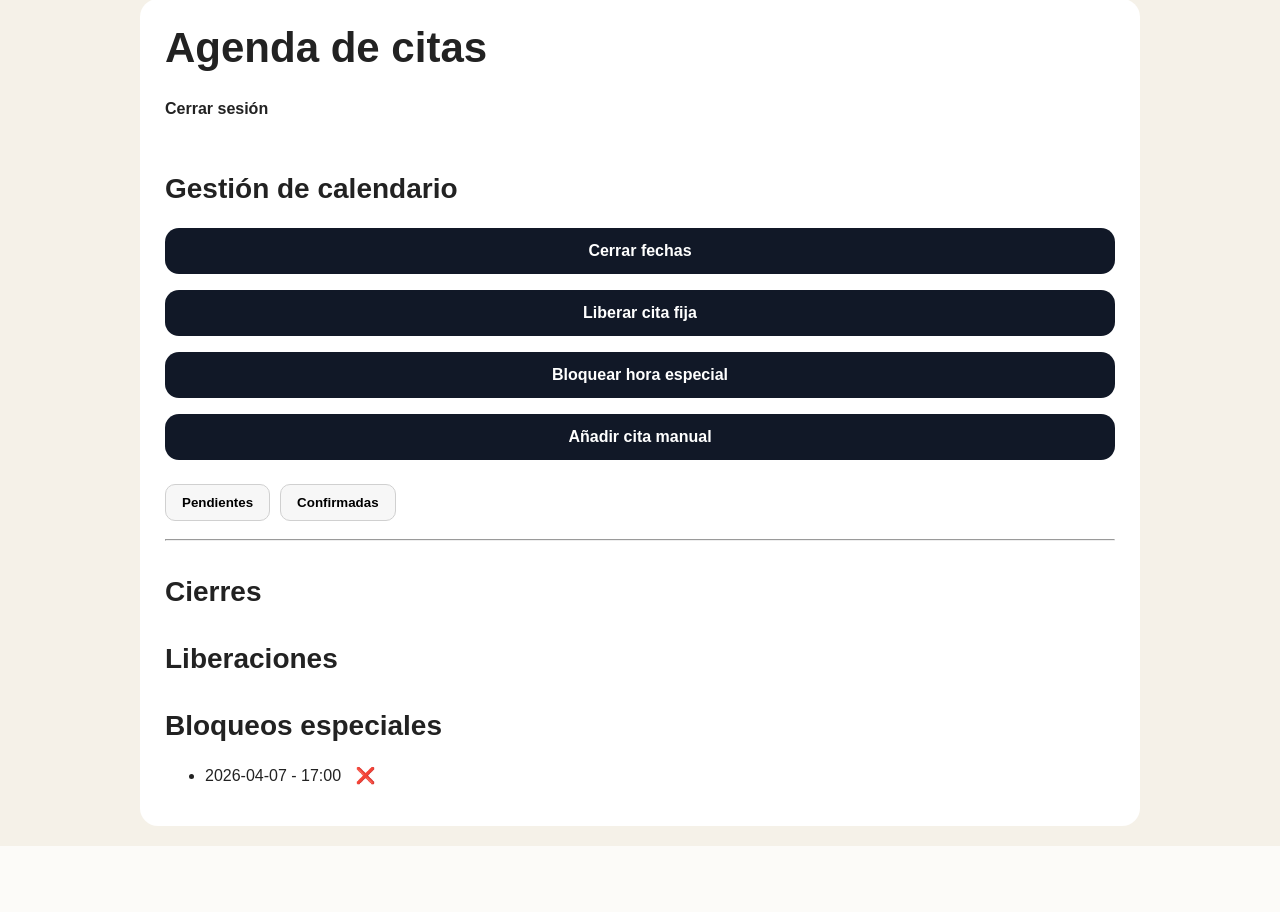
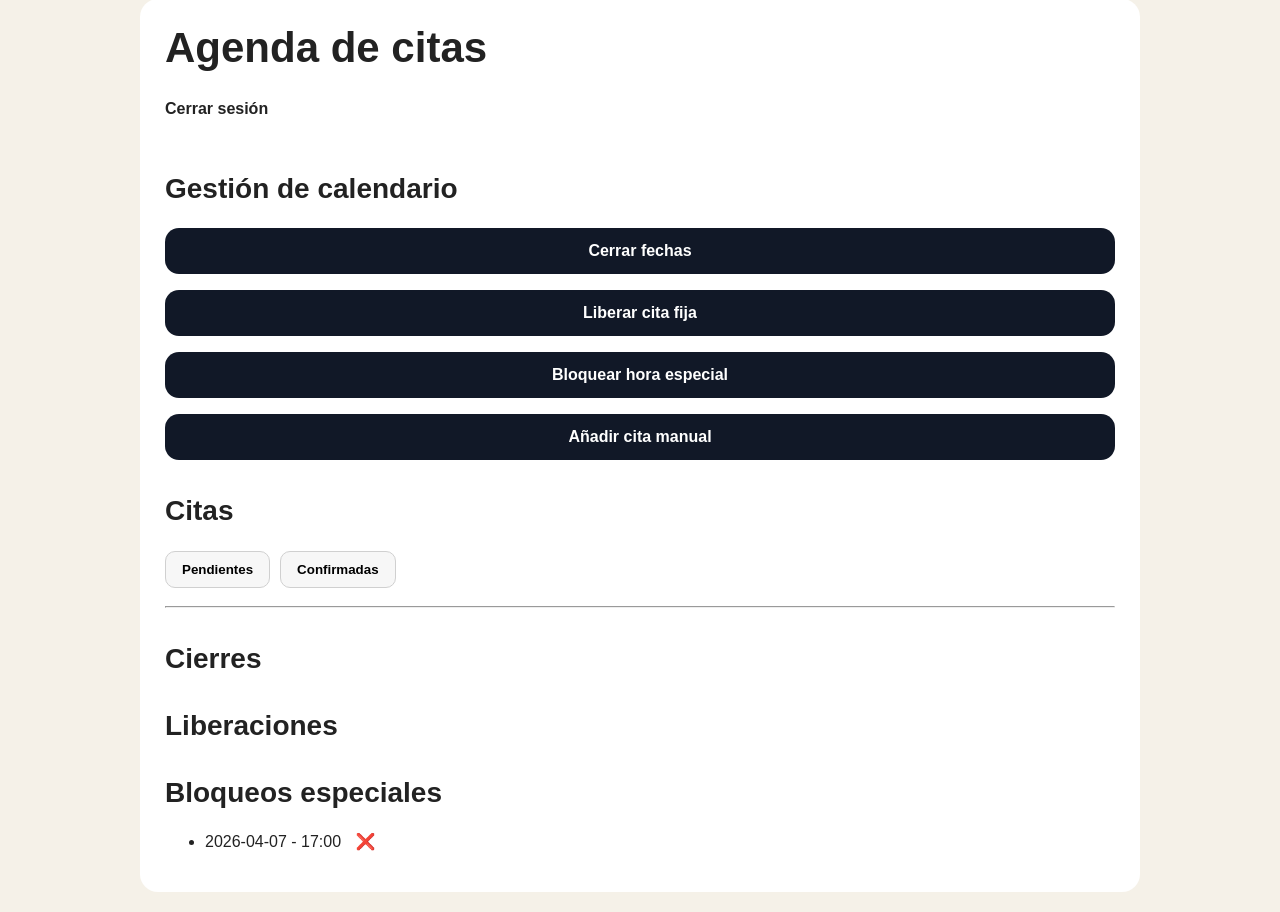
Before and after one commit to alainfourcart-dev/my_primer_programa, a Flask app: page /admin in a window 1280 px wide. Shown: the part 21-933 px from the top of the page. Before the commit the page ends 867 px from the top, so only its background shows below. Run offline with Flask 3, Linux system fonts and the light colour scheme; the visitor is signed in with stand-in values (Sample User, id 1); data comes from the database, SQL or seed files in the repository; data that the repository does not hold is empty.

Commit message:
act panel admin tres

```diff
--- a/templates/admin.html
+++ b/templates/admin.html
@@ -118,15 +118,15 @@
         }
         .btn-ok {
             color: white;
-            border-radius: 8px;
-            padding: 8px 10px;
+            border-radius: 5px;
+            padding: 5px 10px;
             text-decoration: none;
         }
         .btn-x {
             color: white;
             text-decoration: none;
-            padding: 8px 10px;
-            border-radius: 8px;
+            padding: 5px 10px;
+            border-radius: 5px;
         }
         .acciones-calendario {
             display: grid;
@@ -173,6 +173,7 @@
             border: 1px solid #e5e5e5;
             border-radius: 16px;
             padding: 18px;
+            margin-top: 16px;
             margin-bottom: 18px;
             transform: translateY(-10px);
             transition: all 0.2s ease;
@@ -335,6 +336,9 @@ function mostrarSeccion(idPanel, boton) {
                 </form>
             </div>
 
+            <div class="seccion">
+                <h2>Citas</h2>
+
                 <div class="acciones-listas">
                     <button type="button" class="boton-accion-secundario" onclick="mostrarSeccion('panel-pendientes', this)">
                         Pendientes
@@ -404,7 +408,7 @@ function mostrarSeccion(idPanel, boton) {
                     </div>
                 </div>
             </div>
-
+        </div>
         <hr>
         <h2>Cierres</h2>
         <ul>
```
Lines whose indentation alone changed are shown as unchanged.
